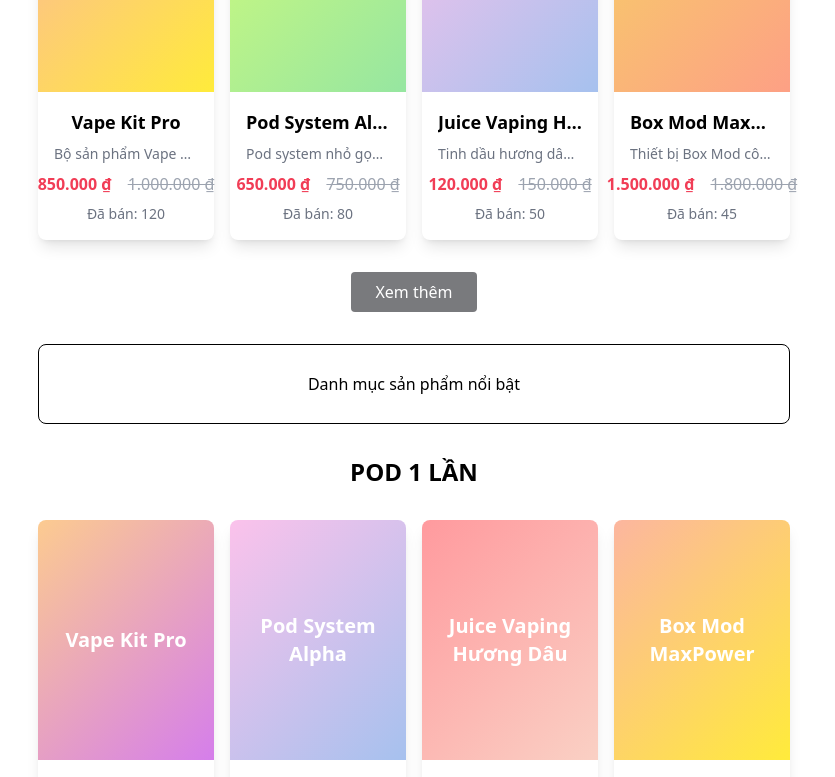
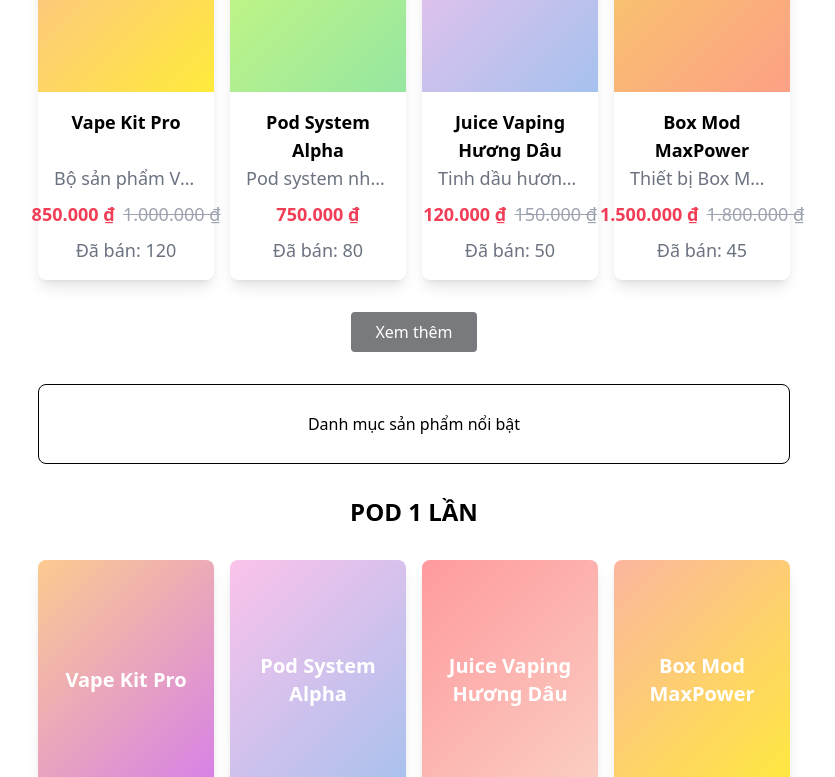
Before and after one commit to TruongKhanh23/thoidaivape, a Vue app: page / in a window 1280 px wide. Shown: the part 1083-1860 px from the top of the page, without its empty margins (226-1061 px from the left). Built offline with nearby package versions, Linux system fonts and the light colour scheme; the HTML template or start-up script is replaced by a standard one.

Commit message:
TDV-017: Update ProductList Mobile

```diff
--- a/package.json
+++ b/package.json
@@ -18,6 +18,7 @@
     "@fortawesome/free-brands-svg-icons": "^6.6.0",
     "@fortawesome/free-solid-svg-icons": "^6.6.0",
     "@fortawesome/vue-fontawesome": "^3.0.8",
+    "@tailwindcss/line-clamp": "^0.4.4",
     "vue": "^3.5.12",
     "vue-router": "^4.4.5",
     "vuex": "^4.0.2",
--- a/src/components/Products/ProductList.vue
+++ b/src/components/Products/ProductList.vue
@@ -11,30 +11,40 @@
         <!-- Hình sản phẩm -->
         <div
           :style="{ background: product.image || getRandomGradient() }"
-          class="h-60 w-full rounded-t-lg mb-4 flex items-center justify-center text-white text-xl font-bold text-center"
+          class="h-40 sm:h-60 w-full rounded-t-lg mb-4 flex items-center justify-center text-white text-xl font-bold text-center"
         >
           <span v-if="!product.image">{{ product.name }}</span>
         </div>
 
         <div class="p-4 pt-0">
           <!-- Tên sản phẩm -->
-          <h3 class="text-lg font-semibold mb-2 truncate">{{ product.name }}</h3>
+          <h3 class="text-sm sm:text-lg font-semibold line-clamp-3 min-h-[3rem] sm:min-h-[3.5rem]">
+            {{ product.name }}
+          </h3>
 
-          <!-- Mô tả ngắn -->
-          <p class="text-gray-500 text-sm mb-2 truncate">{{ product.description }}</p>
-
-          <div class="flex flex-row space-x-4 items-center justify-center">
-            <!-- Giá ưu đãi -->
-            <p class="font-bold" :style="{ color: 'rgb(241, 61, 86)' }">
-              {{ formatCurrency(product.discountedPrice) }}
+          <div class="text-sm md:text-lg">
+            <p class="text-gray-500 mb-2 truncate min-h-[1.5rem]">
+              {{ product.description }}
             </p>
 
-            <!-- Giá tiền -->
-            <p class="text-gray-400 line-through">{{ formatCurrency(product.price) }}</p>
+            <div class="flex flex-row space-x-2 items-center justify-center px-4 md:px-0">
+              <p v-if="product.discountedPrice" class="font-bold text-[#F13D55]">
+                {{ formatCurrency(product.discountedPrice) }}
+              </p>
+
+              <p
+                :class="
+                  product.discountedPrice
+                    ? 'text-gray-400 line-through'
+                    : 'font-bold text-[#F13D55]'
+                "
+              >
+                {{ formatCurrency(product.price) }}
+              </p>
+            </div>
+
+            <p class="text-gray-500 mt-2">Đã bán: {{ product.sold }}</p>
           </div>
-
-          <!-- Số lượng đã bán -->
-          <p class="text-sm text-gray-500 mt-2">Đã bán: {{ product.sold }}</p>
         </div>
       </div>
     </div>
@@ -92,7 +102,6 @@ export default {
         name: 'Pod System Alpha',
         description: 'Pod system nhỏ gọn, dễ mang theo',
         price: 750000,
-        discountedPrice: 650000,
         sold: 80,
       },
       {
--- a/tailwind.config.js
+++ b/tailwind.config.js
@@ -4,5 +4,5 @@ module.exports = {
   theme: {
     extend: {},
   },
-  plugins: [],
+  plugins: [require('@tailwindcss/line-clamp')],
 }
```
Also changed, not shown: 1 other file (tests, documents, lock files or other folders).
